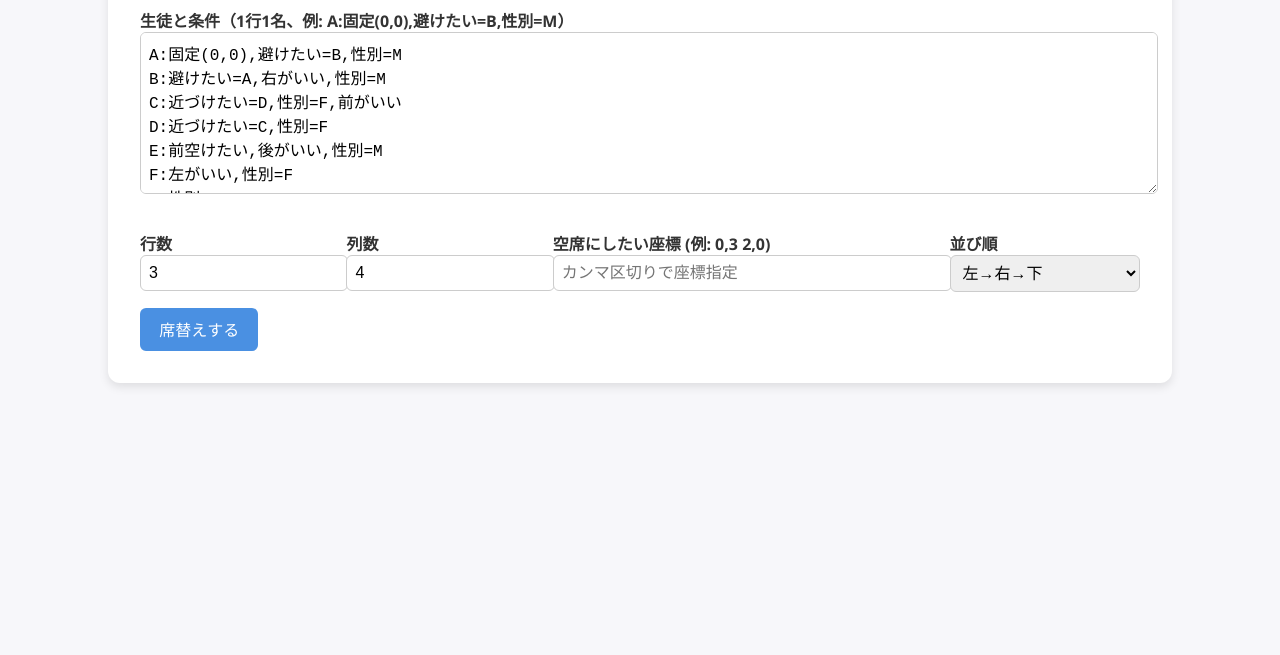
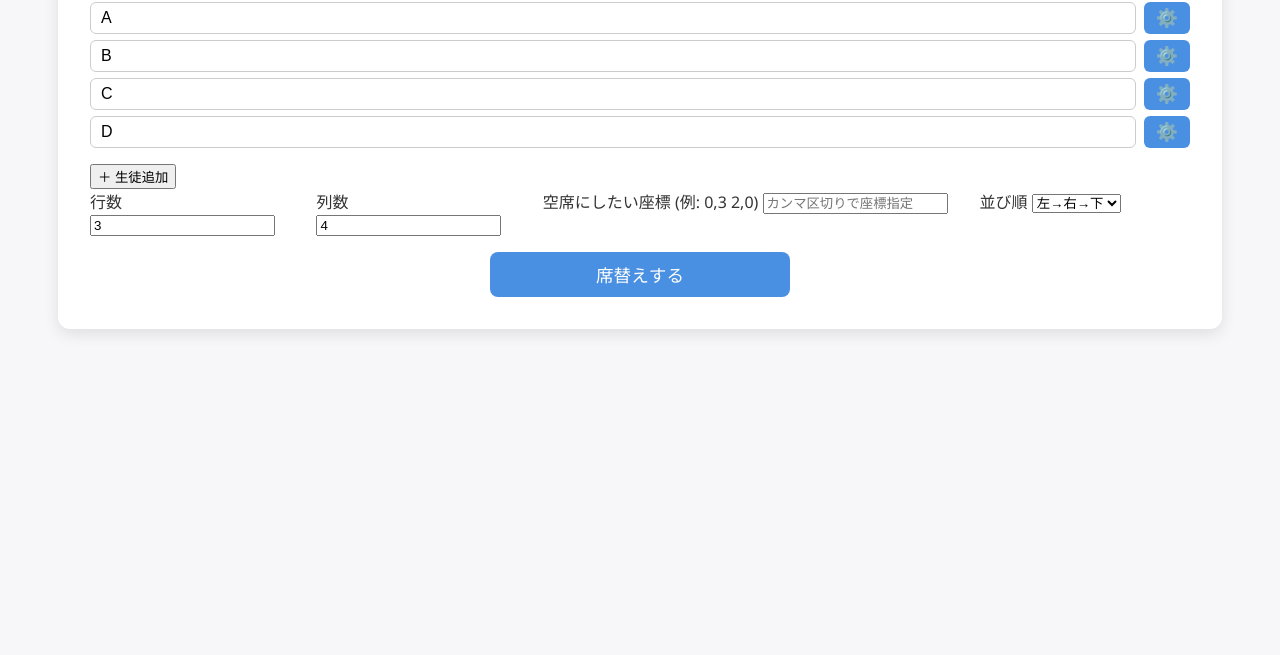
Before and after one commit to jpgya/sekigae, a plain HTML site: page index.html in a window 1280 px wide. Shown: the part 145-800 px from the top of the page. Drawn offline with Linux system fonts and the light colour scheme.

Commit message:
Update index.html

```diff
--- a/index.html
+++ b/index.html
@@ -1,45 +1,108 @@
 <!DOCTYPE html>
 <html lang="ja">
 <head>
-  <meta charset="UTF-8">
-  <title>条件付き席替えアプリ</title>
+<meta charset="UTF-8" />
+<title>条件付き席替えアプリ（エレベーティブUI）</title>
 <style>
   body {
     font-family: 'Segoe UI', sans-serif;
     background: #f7f7fa;
+    margin: 0; padding: 2rem;
     color: #333;
-      margin: 0;
+  }
+  .container {
+    max-width: 1100px;
+    margin: auto;
+    background: #fff;
     padding: 2rem;
+    border-radius: 12px;
+    box-shadow: 0 5px 15px rgb(0 0 0 / 0.1);
   }
   h1 {
     text-align: center;
-      color: #444;
+    margin-bottom: 1rem;
   }
-    .container {
-      max-width: 1000px;
-      margin: auto;
-      background: white;
-      padding: 2rem;
-      border-radius: 12px;
-      box-shadow: 0 4px 10px rgba(0,0,0,0.1);
+  #students {
+    margin-bottom: 1rem;
   }
-    textarea, input[type='number'], input[type='text'], select {
-      width: 100%;
-      padding: 0.5rem;
+  .student-row {
+    display: flex;
+    align-items: center;
+    margin-bottom: 6px;
+  }
+  .student-name {
+    flex: 1;
+    padding: 6px 10px;
     font-size: 1rem;
-      margin-bottom: 1rem;
     border: 1px solid #ccc;
     border-radius: 6px;
   }
-    label {
-      font-weight: bold;
+  .settings-btn {
+    margin-left: 8px;
+    border: none;
+    background: #4a90e2;
+    color: white;
+    font-size: 18px;
+    padding: 5px 12px;
+    border-radius: 6px;
+    cursor: pointer;
+    user-select: none;
+    transition: background-color 0.2s ease;
+  }
+  .settings-btn:hover {
+    background: #357ab8;
+  }
+  .settings-panel {
+    margin-left: 12px;
+    background: #eef5ff;
+    border-radius: 8px;
+    padding: 8px 12px;
+    min-width: 220px;
+    font-size: 0.9rem;
+  }
+  .settings-panel label {
     display: block;
-      margin-top: 1rem;
+    margin: 6px 0;
+  }
+  .settings-panel input[type="text"],
+  .settings-panel select {
+    width: 100%;
+    padding: 4px 6px;
+    border-radius: 4px;
+    border: 1px solid #ccc;
+  }
+  .controls {
+    display: flex;
+    gap: 1rem;
+    flex-wrap: wrap;
+    margin-bottom: 1rem;
+  }
+  .controls > div {
+    flex: 1;
+    min-width: 120px;
+  }
+  button.generate-btn {
+    background: #4a90e2;
+    color: white;
+    padding: 10px 18px;
+    border: none;
+    border-radius: 8px;
+    font-size: 1.1rem;
+    cursor: pointer;
+    user-select: none;
+    width: 100%;
+    max-width: 300px;
+    margin: auto;
+    display: block;
+  }
+  button.generate-btn:hover {
+    background: #357ab8;
   }
   table {
     width: 100%;
     border-collapse: collapse;
     margin-top: 2rem;
+    table-layout: fixed;
   }
   td {
     border: 1px solid #ccc;
@@ -47,57 +110,40 @@
     padding: 1rem;
     font-weight: bold;
     font-size: 1.1rem;
-      border-radius: 4px;
+    border-radius: 6px;
+    word-break: break-word;
   }
-    .fixed { background-color: #ffe066; }
-    .empty { background-color: #dee2e6; color: #999; }
-    .controls {
-      display: flex;
-      gap: 1rem;
-      flex-wrap: wrap;
+  td.fixed {
+    background-color: #ffe066;
   }
-    button {
-      background: #4a90e2;
-      color: white;
-      padding: 0.6rem 1.2rem;
-      border: none;
-      border-radius: 6px;
-      cursor: pointer;
-      font-size: 1rem;
-    }
-    button:hover {
-      background: #357ab8;
+  td.empty {
+    background-color: #dee2e6;
+    color: #999;
   }
 </style>
 </head>
 <body>
 <div class="container">
-  <h1>条件付き席替えアプリ</h1>
-  <label>生徒と条件（1行1名、例: A:固定(0,0),避けたい=B,性別=M）</label>
-  <textarea id="studentInput" rows="8">A:固定(0,0),避けたい=B,性別=M
-B:避けたい=A,右がいい,性別=M
-C:近づけたい=D,性別=F,前がいい
-D:近づけたい=C,性別=F
-E:前空けたい,後がいい,性別=M
-F:左がいい,性別=F
-G:性別=M
-H:性別=F</textarea>
+  <h1>条件付き席替えアプリ（エレベーティブUI）</h1>
+
+  <div id="students"></div>
+  <button onclick="addStudent()">＋ 生徒追加</button>
 
   <div class="controls">
-    <div style="flex:1">
-      <label>行数</label>
-      <input type="number" id="rows" value="3" min="1">
+    <div>
+      <label for="rows">行数</label>
+      <input type="number" id="rows" value="3" min="1" />
     </div>
-    <div style="flex:1">
-      <label>列数</label>
-      <input type="number" id="cols" value="4" min="1">
+    <div>
+      <label for="cols">列数</label>
+      <input type="number" id="cols" value="4" min="1" />
     </div>
-    <div style="flex:2">
-      <label>空席にしたい座標 (例: 0,3 2,0)</label>
-      <input type="text" id="emptySeats" placeholder="カンマ区切りで座標指定">
+    <div style="flex:2;">
+      <label for="emptySeats">空席にしたい座標 (例: 0,3 2,0)</label>
+      <input type="text" id="emptySeats" placeholder="カンマ区切りで座標指定" />
     </div>
-    <div style="flex:1">
-      <label>並び順</label>
+    <div>
+      <label for="orderType">並び順</label>
       <select id="orderType">
         <option value="normal">左→右→下</option>
         <option value="zigzag">ジグザグ</option>
@@ -105,44 +151,106 @@ H:性別=F</textarea>
     </div>
   </div>
 
-  <button onclick="generate()">席替えする</button>
+  <button class="generate-btn" onclick="generate()">席替えする</button>
+
   <div id="result"></div>
 </div>
 
 <script>
-function parseStudents(text) {
-  const lines = text.trim().split('\\n');
-  return lines.map(line => {
-    const [name, ...rules] = line.split(':');
-    const obj = { name: name.trim() };
-    if (rules.length === 0) return obj;
-    rules.join(':').split(',').forEach(rule => {
-      rule = rule.trim();
-      if (rule.startsWith('固定')) {
-        const coords = rule.match(/\\((\\d+),(\\d+)\\)/);
-        if (coords) obj.fixed = [parseInt(coords[1]), parseInt(coords[2])];
-      } else if (rule.startsWith('避けたい=')) {
-        obj.avoid = rule.split('=')[1].split(';');
-      } else if (rule.startsWith('近づけたい=')) {
-        obj.prefer = rule.split('=')[1].split(';');
-      } else if (rule === '前空けたい') {
-        obj.noFront = true;
-      } else if (rule === '前がいい') {
-        obj.preferFront = true;
-      } else if (rule === '後がいい') {
-        obj.preferBack = true;
-      } else if (rule === '左がいい') {
-        obj.preferLeft = true;
-      } else if (rule === '右がいい') {
-        obj.preferRight = true;
-      } else if (rule.startsWith('性別=')) {
-        obj.gender = rule.split('=')[1];
+const studentsData = [];
+
+function addStudent(name = '', conditions = {}) {
+  const id = studentsData.length;
+  studentsData.push({ name, ...conditions });
+
+  const container = document.getElementById('students');
+
+  const row = document.createElement('div');
+  row.className = 'student-row';
+  row.dataset.index = id;
+
+  // 名前入力
+  const inputName = document.createElement('input');
+  inputName.type = 'text';
+  inputName.className = 'student-name';
+  inputName.value = name;
+  inputName.placeholder = '名前';
+  inputName.oninput = () => {
+    studentsData[id].name = inputName.value.trim();
+  };
+
+  // 設定ボタン
+  const btn = document.createElement('button');
+  btn.className = 'settings-btn';
+  btn.innerText = '⚙️';
+  btn.onclick = () => {
+    const panel = row.querySelector('.settings-panel');
+    panel.style.display = panel.style.display === 'block' ? 'none' : 'block';
+  };
+
+  // 設定パネル
+  const panel = document.createElement('div');
+  panel.className = 'settings-panel';
+  panel.style.display = 'none';
+  panel.innerHTML = `
+    <label><input type="checkbox" id="fixed_${id}"> 固定席</label>
+    <input type="text" id="fixedPos_${id}" placeholder="固定席座標 (例 0,0)" style="margin-bottom: 6px;"/>
+    <label><input type="checkbox" id="noFront_${id}"> 前空けたい</label>
+    <label><input type="checkbox" id="preferFront_${id}"> 前がいい</label>
+    <label><input type="checkbox" id="preferBack_${id}"> 後がいい</label>
+    <label><input type="checkbox" id="preferLeft_${id}"> 左がいい</label>
+    <label><input type="checkbox" id="preferRight_${id}"> 右がいい</label>
+    <label><input type="checkbox" id="genderM_${id}"> 男性</label>
+    <label><input type="checkbox" id="genderF_${id}"> 女性</label>
+    <label>避けたい（カンマ区切り）<br/><input type="text" id="avoid_${id}" placeholder="名前1,名前2" /></label>
+    <label>近づけたい（カンマ区切り）<br/><input type="text" id="prefer_${id}" placeholder="名前1,名前2" /></label>
+  `;
+
+  row.appendChild(inputName);
+  row.appendChild(btn);
+  row.appendChild(panel);
+  container.appendChild(row);
+
+  // イベント登録
+  function update() {
+    const s = studentsData[id];
+    s.fixed = document.getElementById(`fixed_${id}`).checked;
+    const posText = document.getElementById(`fixedPos_${id}`).value.trim();
+    if (posText.match(/^\\d+,\\d+$/)) {
+      const parts = posText.split(',');
+      s.fixed = [parseInt(parts[0]), parseInt(parts[1])];
+    } else if (!document.getElementById(`fixed_${id}`).checked) {
+      s.fixed = undefined;
     }
-    });
-    return obj;
+    s.noFront = document.getElementById(`noFront_${id}`).checked;
+    s.preferFront = document.getElementById(`preferFront_${id}`).checked;
+    s.preferBack = document.getElementById(`preferBack_${id}`).checked;
+    s.preferLeft = document.getElementById(`preferLeft_${id}`).checked;
+    s.preferRight = document.getElementById(`preferRight_${id}`).checked;
+    const male = document.getElementById(`genderM_${id}`).checked;
+    const female = document.getElementById(`genderF_${id}`).checked;
+    if(male && female) s.gender = undefined;
+    else if(male) s.gender = 'M';
+    else if(female) s.gender = 'F';
+    else s.gender = undefined;
+    const avoidStr = document.getElementById(`avoid_${id}`).value.trim();
+    s.avoid = avoidStr ? avoidStr.split(',').map(x => x.trim()) : undefined;
+    const preferStr = document.getElementById(`prefer_${id}`).value.trim();
+    s.prefer = preferStr ? preferStr.split(',').map(x => x.trim()) : undefined;
+  }
+
+  ['fixed_'+id, 'fixedPos_'+id, 'noFront_'+id, 'preferFront_'+id, 'preferBack_'+id,
+   'preferLeft_'+id, 'preferRight_'+id, 'genderM_'+id, 'genderF_'+id, 'avoid_'+id, 'prefer_'+id]
+    .forEach(idStr => {
+      document.getElementById(idStr).addEventListener('change', update);
+      document.getElementById(idStr).addEventListener('input', update);
     });
 }
 
+// 最初はサンプル4名追加
+['A','B','C','D'].forEach(name => addStudent(name));
+
+// 席替えロジック（ほぼ前回の完全版を利用）
 function shuffle(arr) {
   for (let i = arr.length - 1; i > 0; i--) {
     const j = Math.floor(Math.random() * (i + 1));
@@ -157,38 +265,46 @@ function isNear(p1, p2) {
 function generate() {
   const rows = parseInt(document.getElementById('rows').value);
   const cols = parseInt(document.getElementById('cols').value);
-  const students = parseStudents(document.getElementById('studentInput').value);
   const orderType = document.getElementById('orderType').value;
   const reservedSeats = document.getElementById('emptySeats').value
     .split(/[\\s,]+/)
     .filter(x => x.includes(','))
     .map(x => x.split(',').map(Number));
 
+  // 入力が空や名前なしのは除外
+  const students = studentsData.filter(s => s.name && s.name.trim() !== '');
+
   let grid = Array.from({length: rows}, () => Array(cols).fill(null));
   let placed = {};
 
   // 固定席
   for (const s of students) {
-    if (s.fixed) {
+    if (Array.isArray(s.fixed)) {
       const [r,c] = s.fixed;
+      if(r>=0 && r<rows && c>=0 && c<cols) {
         grid[r][c] = s.name;
         placed[s.name] = [r,c];
       }
     }
+  }
 
   // 空席
-  reservedSeats.forEach(([r,c]) => grid[r][c] = "空席");
+  reservedSeats.forEach(([r,c]) => {
+    if(r>=0 && r<rows && c>=0 && c<cols) {
+      grid[r][c] = "空席";
+    }
+  });
 
-  const toPlace = students.filter(s => !s.fixed);
+  const toPlace = students.filter(s => !Array.isArray(s.fixed));
   shuffle(toPlace);
 
-  // 並び順
   let empty = [];
   for (let r = 0; r < rows; r++) {
     for (let c = 0; c < cols; c++) {
       if (!grid[r][c]) empty.push([r,c]);
     }
   }
+
   if (orderType === 'zigzag') {
     empty.sort(([r1,c1], [r2,c2]) => {
       if (r1 !== r2) return r1 - r2;
```
Lines whose indentation alone changed are shown as unchanged.
